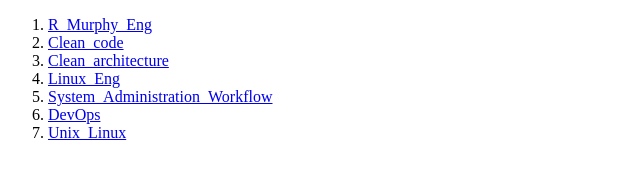
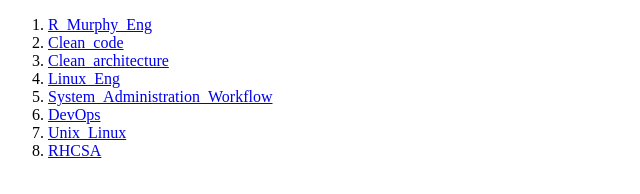
Before and after one commit to n-lap/n-lap.github.io, a plain HTML site: page index.html in a window 1280 px wide. Shown: the full height of the page, 0-640 px from the left. Drawn offline with Linux system fonts and the light colour scheme.

Commit message:
Update index.html

```diff
--- a/index.html
+++ b/index.html
@@ -14,6 +14,7 @@
     <li><a href="SystemAdministrationWorkflow.html">System_Administration_Workflow</a></li>
     <li><a href="devops.html">DevOps</a></li>
     <li><a href="unix and linux.html">Unix_Linux</a></li>
+    <li><a href="RHCSA.html">RHCSA</a></li>
     </ol>
 </body>
 </html>
```
